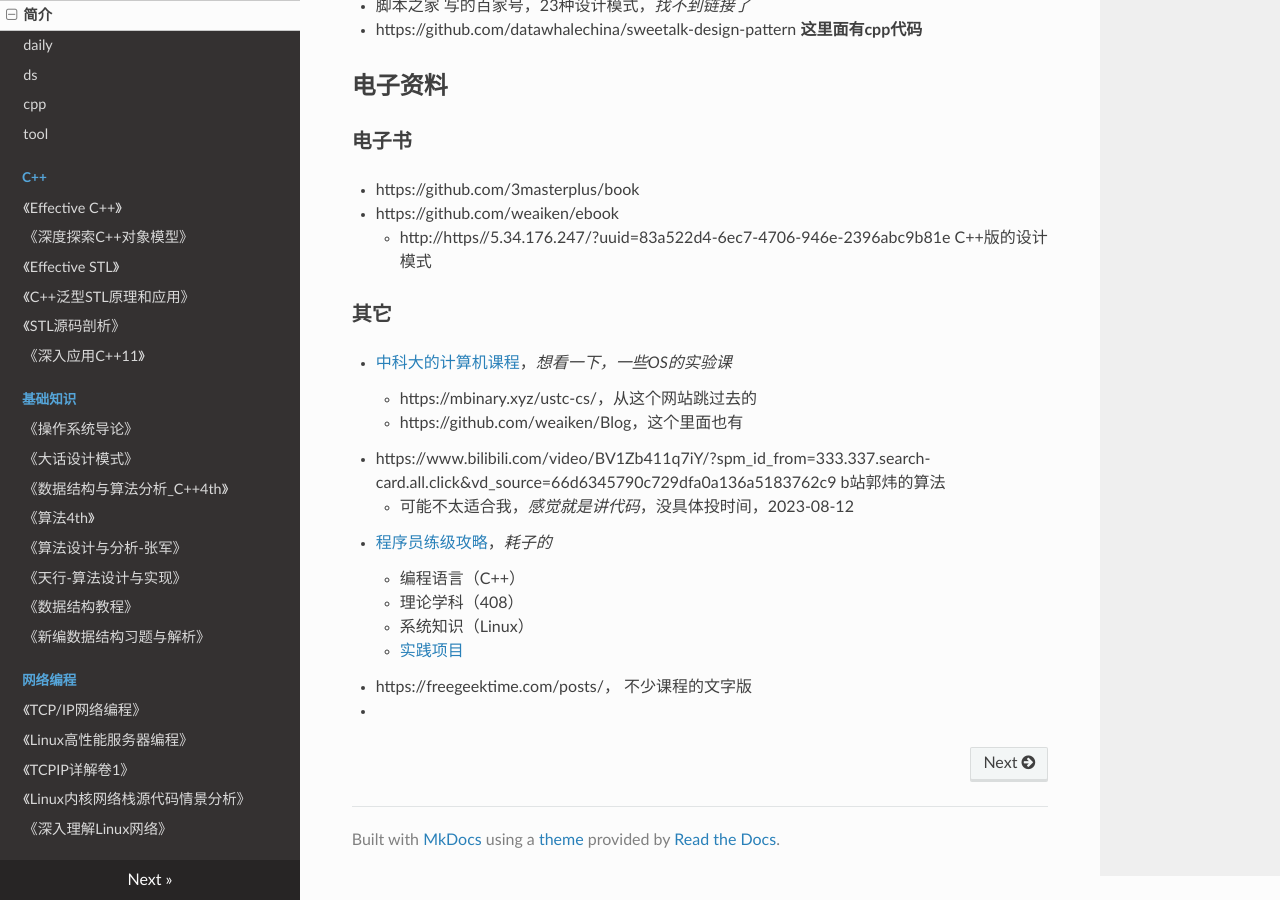
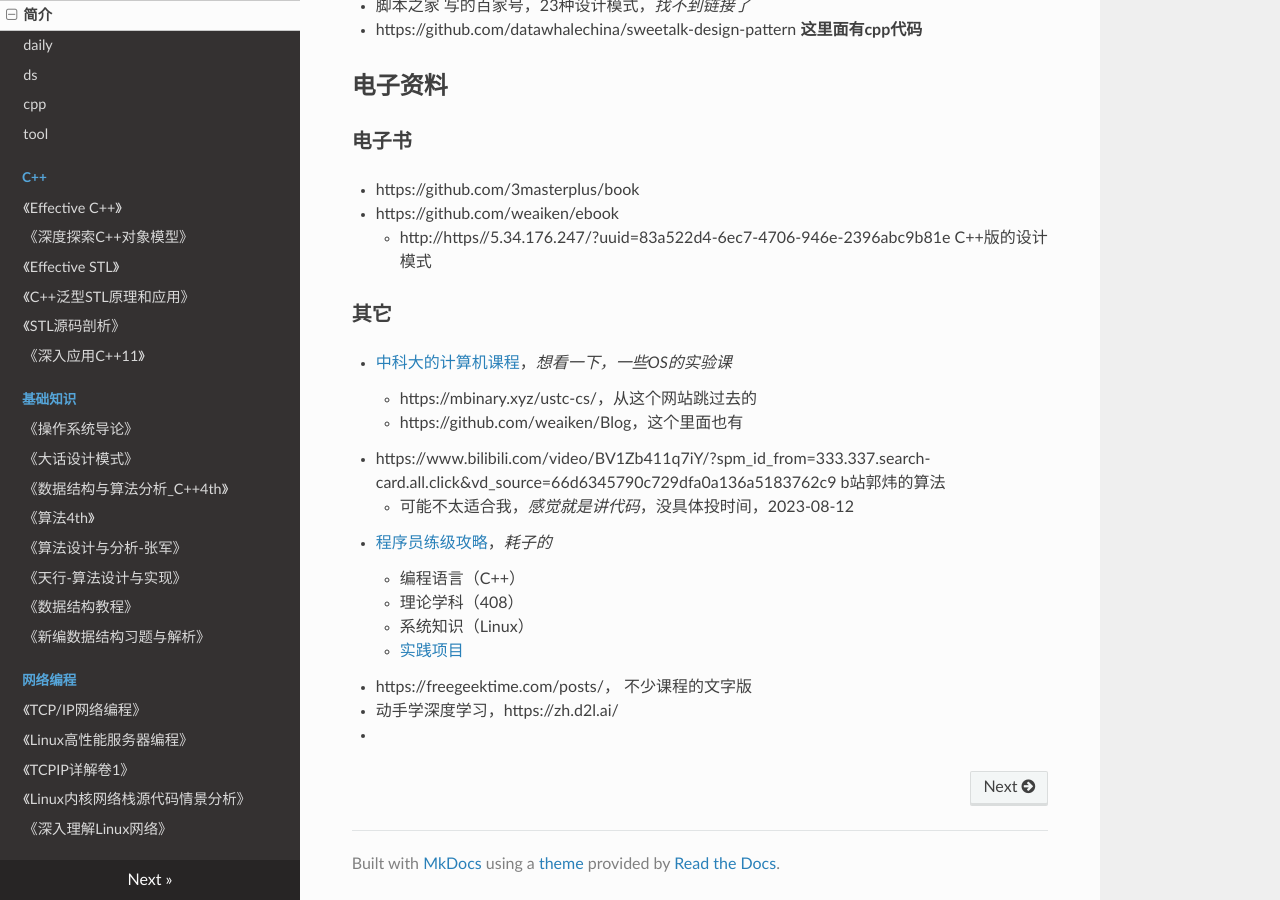
Before and after one commit to wolflion/booknotes, an MkDocs documentation site: the page built from docs/index.md, in a window 1280 px wide and 900 px high, scrolled down 1739 px. Built offline with MkDocs 1.6.1, drawn with Linux system fonts in a browser that asks for light colours; nearby versions of some CDN libraries.

Commit message:
Update index.md

```diff
--- a/docs/index.md
+++ b/docs/index.md
@@ -83,4 +83,5 @@ https://lxr.missinglinkelectronics.com/linux+v2.6.24/include/linux/skbuff.h，li
   + 系统知识（Linux）
   + [实践项目](https://github.com/leesper/ProgrammersLevelUp/blob/main/07_%E7%B3%BB%E7%BB%9F%E7%9F%A5%E8%AF%86/README.md)
 + https://freegeektime.com/posts/， 不少课程的文字版
++ 动手学深度学习，https://zh.d2l.ai/
 +
```
